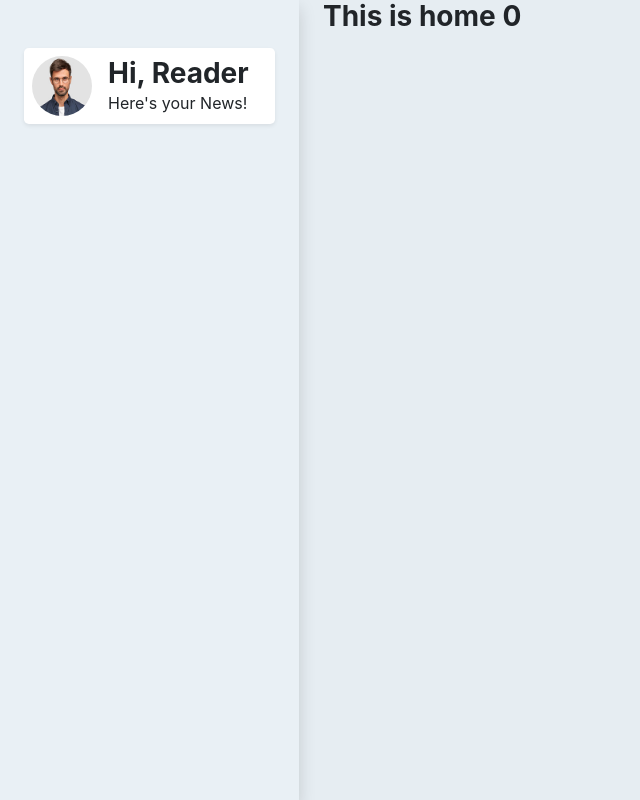
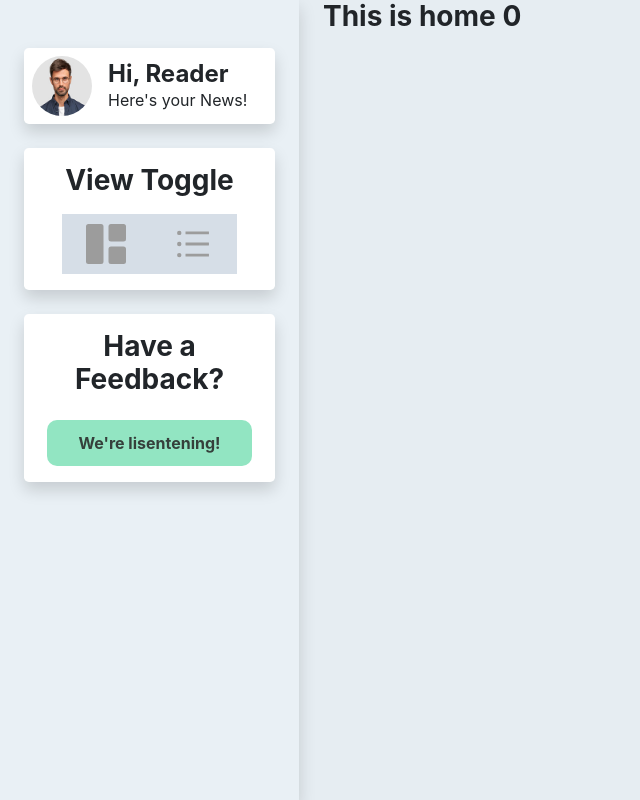
Before and after one commit to developer-suhag/kalpas-react-blog, a React (Create React App) app: page / in a window 1280 px wide. Shown: the whole page, without its empty margins (0-640 px from the left). Built offline with nearby package versions, Linux system fonts and the light colour scheme; no server answers.

Commit message:
side bar design

```diff
--- a/src/components/PageLayout/SideBar.js
+++ b/src/components/PageLayout/SideBar.js
@@ -1,17 +1,43 @@
 import React from "react";
 import "./Sidebar.css";
 import user from "../../images/user.jpg";
+import { AiOutlineUnorderedList } from "react-icons/ai";
+import { BsFillGrid1X2Fill } from "react-icons/bs";
+import { Button } from "react-bootstrap";
+
 const SideBar = () => {
   return (
     <div className="side-bar shadow py-5 px-4">
-      <div className="d-flex align-items-center gap-3 bg-white p-2 rounded-3 shadow-sm">
+      {/* user  */}
+      <div className="d-flex align-items-center gap-3 bg-white p-2 rounded-3 shadow">
         <div>
           <img className="user" src={user} alt="" />
         </div>
         <div>
-          <h3>Hi, Reader</h3>
+          <h4>Hi, Reader</h4>
           <p>Here's your News!</p>
         </div>
+      </div>
+
+      {/* view toggle  */}
+      <div className="bg-white p-3 mt-4 rounded-3 shadow text-center">
+        <h3>View Toggle</h3>
+        <div className="d-flex justify-content-center mt-3 align-items-center">
+          <div className="toggle-icon">
+            <BsFillGrid1X2Fill />
+          </div>
+          <div className="toggle-icon">
+            <AiOutlineUnorderedList />
+          </div>
+        </div>
+      </div>
+
+      {/* feedback  */}
+      <div className="bg-white p-3 mt-4 rounded-3 shadow text-center">
+        <h3>Have a Feedback?</h3>
+        <Button className="feed-back-btn" variant="">
+          We're lisentening!
+        </Button>
       </div>
     </div>
   );
--- a/src/components/PageLayout/Sidebar.css
+++ b/src/components/PageLayout/Sidebar.css
@@ -3,7 +3,7 @@
   background: #e9f0f5;
   height: 100vh;
 }
-.side-bar h3,
+.side-bar h4,
 p {
   margin: 0;
 }
@@ -14,3 +14,24 @@ p {
   height: 60px;
   border-radius: 50%;
 }
+
+/* toggle-icon */
+.toggle-icon {
+  background: #d6dee7;
+  width: 40%;
+  padding: 10px;
+}
+.toggle-icon svg {
+  font-size: 40px;
+  color: #9c9c9c;
+}
+
+/* feed back btn  */
+.feed-back-btn {
+  background: #92e5c2;
+  color: #35403b;
+  font-weight: 700;
+  padding: 10px 30px;
+  border-radius: 10px;
+  margin-top: 15px;
+}
```
